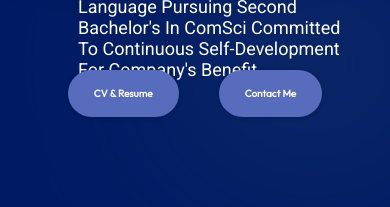
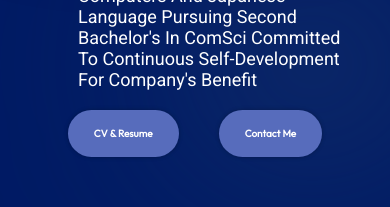
Before and after one commit to boybowboxTH/portfolio, a React (Vite) app: page / in a window 390 px wide. Shown: the part 427-634 px from the top of the page. Built offline with nearby package versions, Linux system fonts and the light colour scheme.

Commit message:
final fix

```diff
--- a/src/components/Hero/Hero.module.css
+++ b/src/components/Hero/Hero.module.css
@@ -114,23 +114,23 @@
   .heroImg{
     position: absolute;
     min-width: 120px;
-    top: 50px;
+    top: 60px;
   }
   .title{
     position: absolute;
     font-size: 25px;
-    top: 120px;
+    top: 125px;
   }
   .description{
     position: absolute;
     font-size: 18px;
-    top: 170px;
+    top: 180px;
     left: 10vw;
   }
   .contactBtn {
     font-size: 10px;
     position: relative;
-    top: 360px;
+    top: 400px;
     margin: 20px;
     margin-top: 100px;
   }
```
